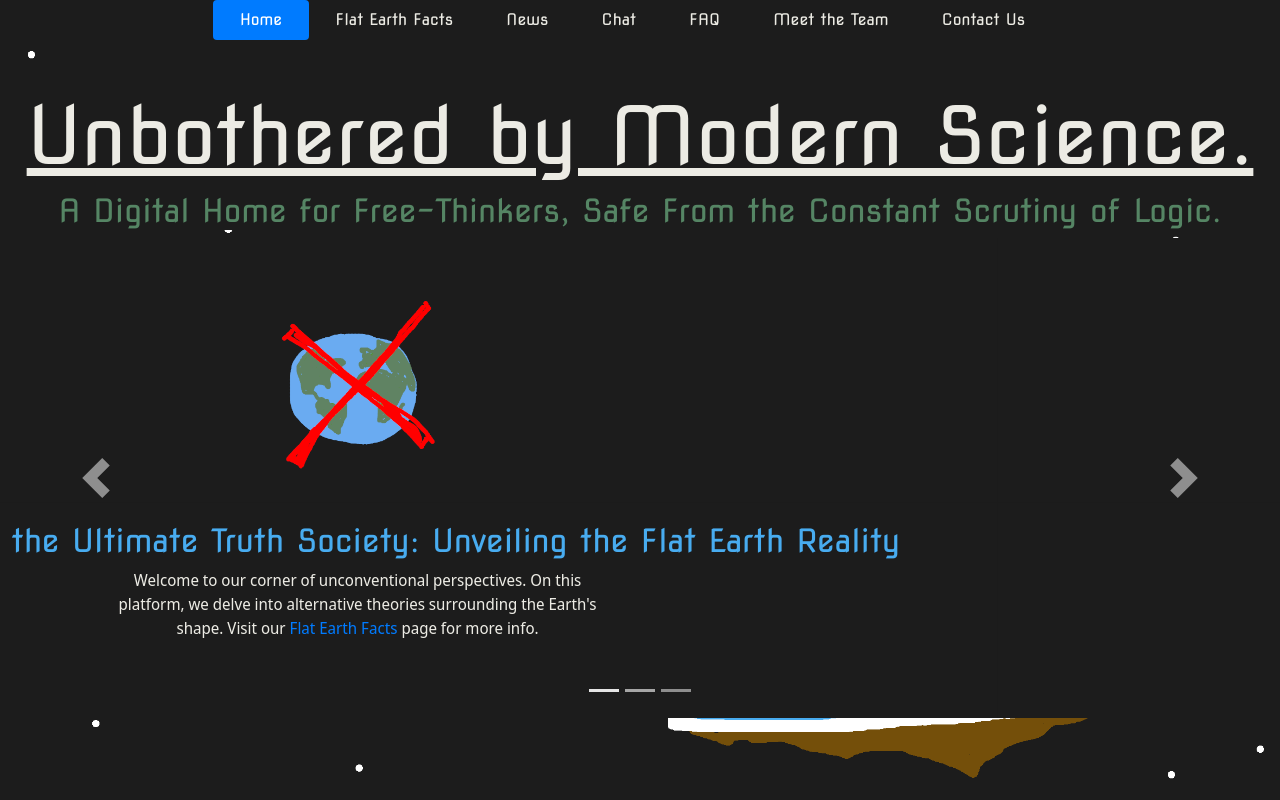
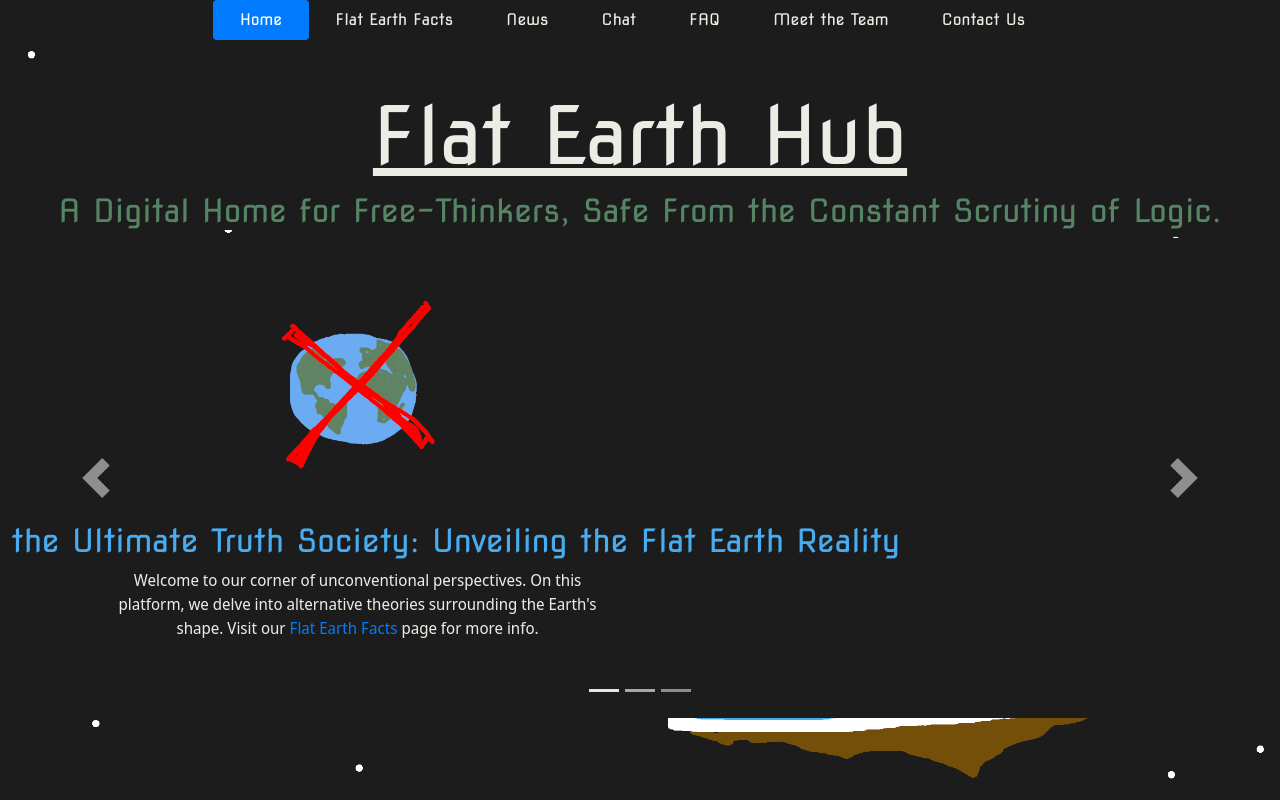
Before and after one commit to sidneyraabe/FE_website, a website: page home.html in a window 1280 px wide. Drawn offline with nearby package versions, Linux system fonts and the light colour scheme.

Commit message:
briefer sitename

```diff
--- a/home.html
+++ b/home.html
@@ -119,7 +119,7 @@
 
     <main id="main-content">
         <h1 class="text-center mt-5">
-            Unbothered by Modern Science.
+            Flat Earth Hub
         </h1>
         <h2 class="text-center mt-5 colormegreen" style="margin-top: 0px !important;">
             A Digital Home for Free-Thinkers, Safe From the Constant Scrutiny of Logic.
```
